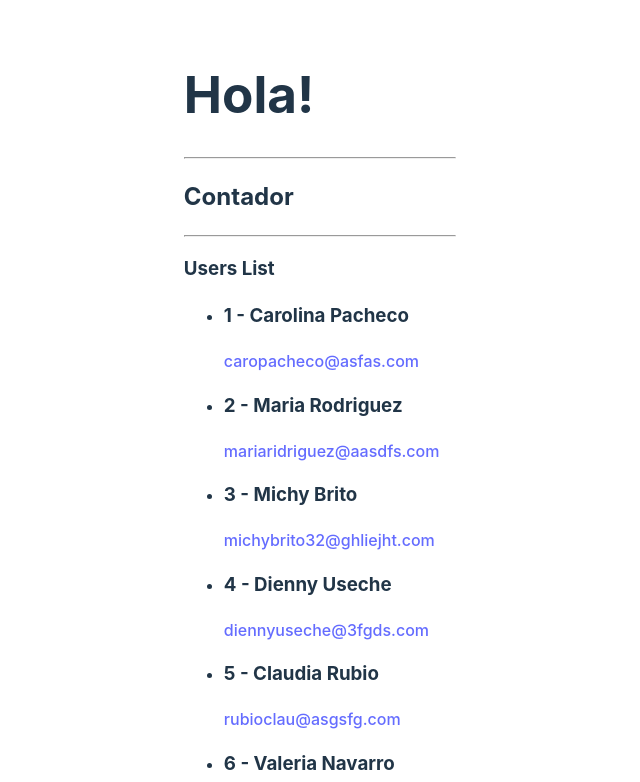
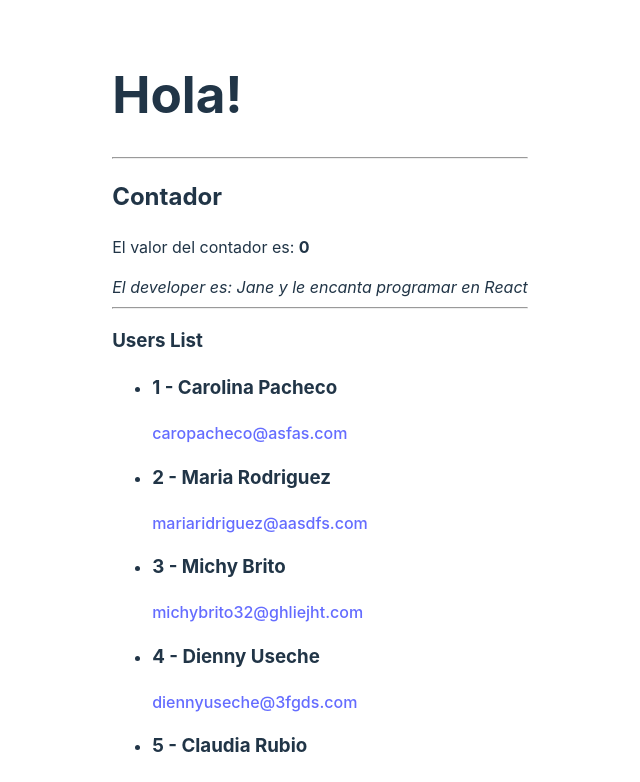
Before and after one commit to Navarroseb/react_course, a React (Vite) app: page / in a window 1280 px wide. Shown: the top 782 px of the page, without its empty margins (320-960 px from the left). Built offline with nearby package versions, Linux system fonts and the light colour scheme.

Commit message:
Class Components Contructor & Super

```diff
--- a/src/App.jsx
+++ b/src/App.jsx
@@ -13,7 +13,7 @@ function App() {
     return (
     <>
      <Gretting text={"Hola!"}/>
-     <Counter />
+     <Counter subject="React" developerName="Jane"/>
      <Users usersList={USERS_DATA} />
     </>
   );
--- a/src/components/Counter.jsx
+++ b/src/components/Counter.jsx
@@ -1,12 +1,24 @@
 import { Component } from "react";
 
 class Counter extends Component {
-    render(){
+    constructor(props) {
+        super(props);
+        this.state = {
+            initialValue: 0,
+            developer: this.props.developerName
+        }
+    }
+    render() {
+        const {initialValue, developer} = this.state;
+        const {subject} = this.props;
+
         return (
             <>
-            <hr />
-            <h2>Contador</h2>
-            <hr />
+                <hr />
+                <h2>Contador</h2>
+                <p>El valor del contador es: <strong>{initialValue}</strong></p>
+                <em>El developer es: {developer} y le encanta programar en {subject}</em>
+                <hr />
             </>
         )
     }
```
